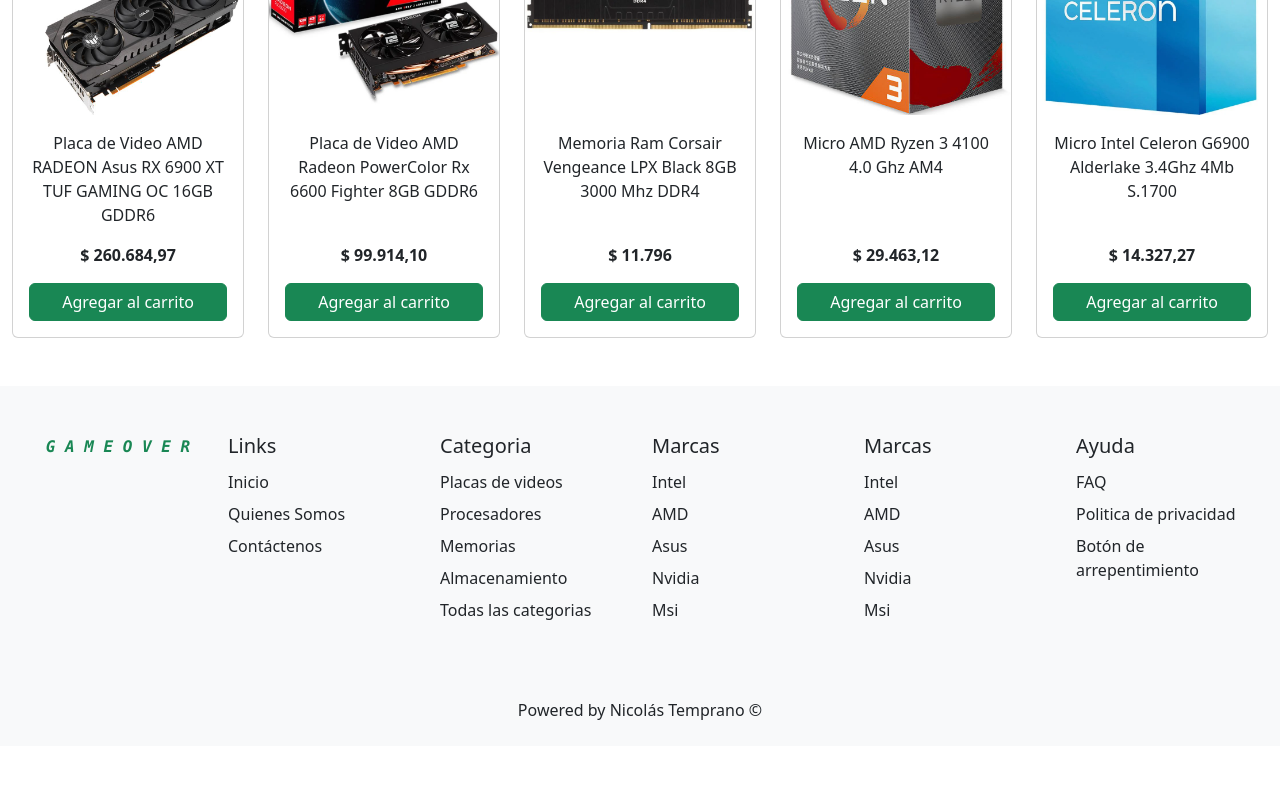
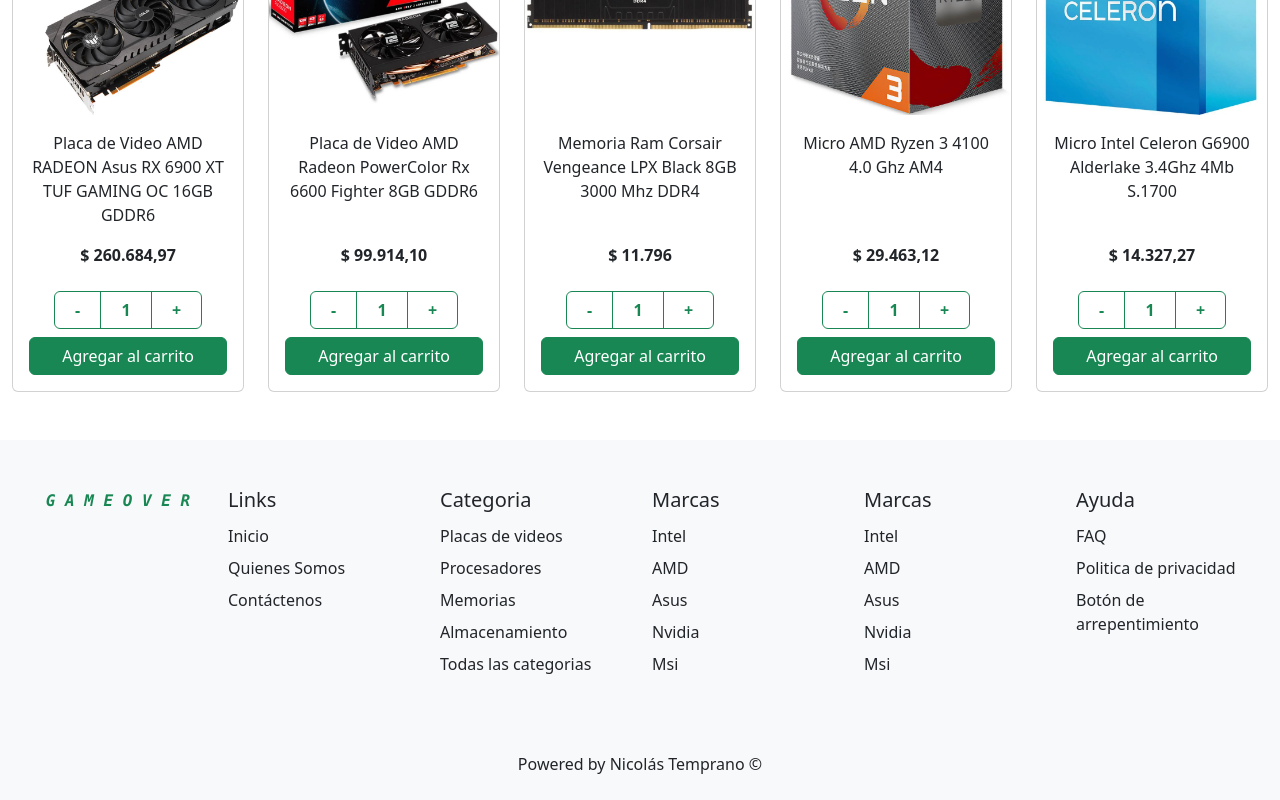
Before and after one commit to mecencio/ecomerce-react, a React (Create React App) app: page / in a window 1280 px wide. Shown: the part 626-1426 px from the top of the page. Before the commit the page ends 1372 px from the top, so only its background shows below. Built offline with nearby package versions, Linux system fonts and the light colour scheme.

Commit message:
add itemCount.jsx

```diff
--- a/src/components/Main/Card.jsx
+++ b/src/components/Main/Card.jsx
@@ -1,10 +1,14 @@
+import ItemCount from "./ItemCount";
+
 function Card (props) {
+
     const output = props.datos.map(
         item => <div className="card text-center" style={{width: "15rem"}} key={item.id}>
                     <img src={item.img} className="card-img-top" alt="..." />
                     <div className="card-body d-flex flex-column">
                         <p className="card-text fs-6">{item.nombre}</p>
                         <p className="card-text mt-auto fw-bold">$ {item.precio}</p>
+                        <ItemCount stock={item.stock} />
                         <a href="#" className="btn btn-success">Agregar al carrito</a>
                     </div>
                 </div>
--- /dev/null
+++ b/src/components/Main/ItemCount.jsx
@@ -0,0 +1,21 @@
+import { useEffect, useState } from "react";
+
+function ItemCount (props) {
+    const [cant, setCant] = useState(1);
+    const [id, setId] = useState(1);
+
+    return (
+        <div className="btn-group w-75 mx-auto my-2" role="group">
+            <input type="checkbox" className="btn-check" id={"btncheck"+id} onClick={() => {if(cant > 1) {setCant(cant -1)};}} />
+            <label className="btn btn-outline-success fw-bold" htmlFor="btncheck1">-</label>
+
+            <input type="checkbox" className="btn-check" id="btncheck2" />
+            <label className="btn btn-outline-success fw-bold" htmlFor="btncheck2">{cant}</label>
+
+            <input type="checkbox" className="btn-check" id="btncheck3" onClick={() => {if(cant < props.stock) {setCant(cant +1)};}} />
+            <label className="btn btn-outline-success fw-bold" htmlFor="btncheck3">+</label>
+        </div>
+    )
+}
+
+export default ItemCount;
--- a/src/components/Main/Main.jsx
+++ b/src/components/Main/Main.jsx
@@ -3,11 +3,11 @@
 
 function Main () {
     const arr_prod = [
-        {id: 1, nombre:"Placa de Video AMD RADEON Asus RX 6900 XT TUF GAMING OC 16GB GDDR6", img:"images/AMD RADEON Asus RX 6900 XT.jpg", precio:"260.684,97"},
-        {id: 2, nombre:"Placa de Video AMD Radeon PowerColor Rx 6600 Fighter 8GB GDDR6", img:"images/AMD Radeon PowerColor Rx 6600 Fighter.jpg", precio:"99.914,10"},
-        {id: 3, nombre:"Memoria Ram Corsair Vengeance LPX Black 8GB 3000 Mhz DDR4", img:"images/Corsair Vengeance LPX Black 8GB.jpg", precio:"11.796"},
-        {id: 4, nombre:"Micro AMD Ryzen 3 4100 4.0 Ghz AM4", img:"images/Micro AMD Ryzen 3 4100 4.0 Ghz AM4.jpg", precio:"29.463,12"},
-        {id: 5, nombre:"Micro Intel Celeron G6900 Alderlake 3.4Ghz 4Mb S.1700", img:"images/Micro Intel Celeron G6900.jpg", precio:"14.327,27"}
+        {id: 1, nombre:"Placa de Video AMD RADEON Asus RX 6900 XT TUF GAMING OC 16GB GDDR6", img:"images/AMD RADEON Asus RX 6900 XT.jpg", precio:"260.684,97", stock:5},
+        {id: 2, nombre:"Placa de Video AMD Radeon PowerColor Rx 6600 Fighter 8GB GDDR6", img:"images/AMD Radeon PowerColor Rx 6600 Fighter.jpg", precio:"99.914,10", stock:5},
+        {id: 3, nombre:"Memoria Ram Corsair Vengeance LPX Black 8GB 3000 Mhz DDR4", img:"images/Corsair Vengeance LPX Black 8GB.jpg", precio:"11.796", stock:5},
+        {id: 4, nombre:"Micro AMD Ryzen 3 4100 4.0 Ghz AM4", img:"images/Micro AMD Ryzen 3 4100 4.0 Ghz AM4.jpg", precio:"29.463,12", stock:5},
+        {id: 5, nombre:"Micro Intel Celeron G6900 Alderlake 3.4Ghz 4Mb S.1700", img:"images/Micro Intel Celeron G6900.jpg", precio:"14.327,27", stock:5}
     ]
 
     return (
```
Also changed, not shown: 1 other file (tests, documents, lock files or other folders).
